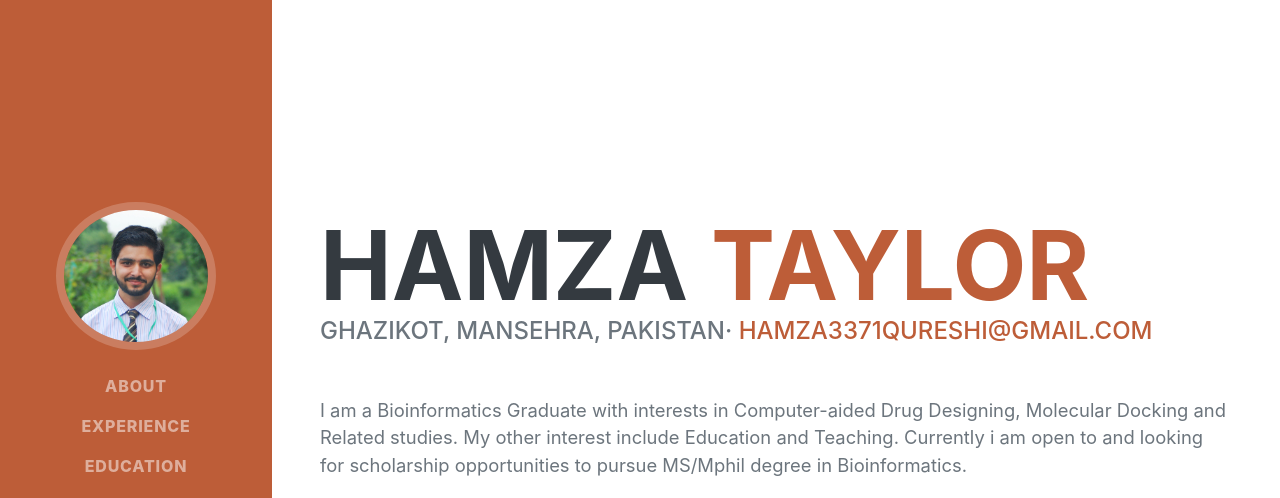
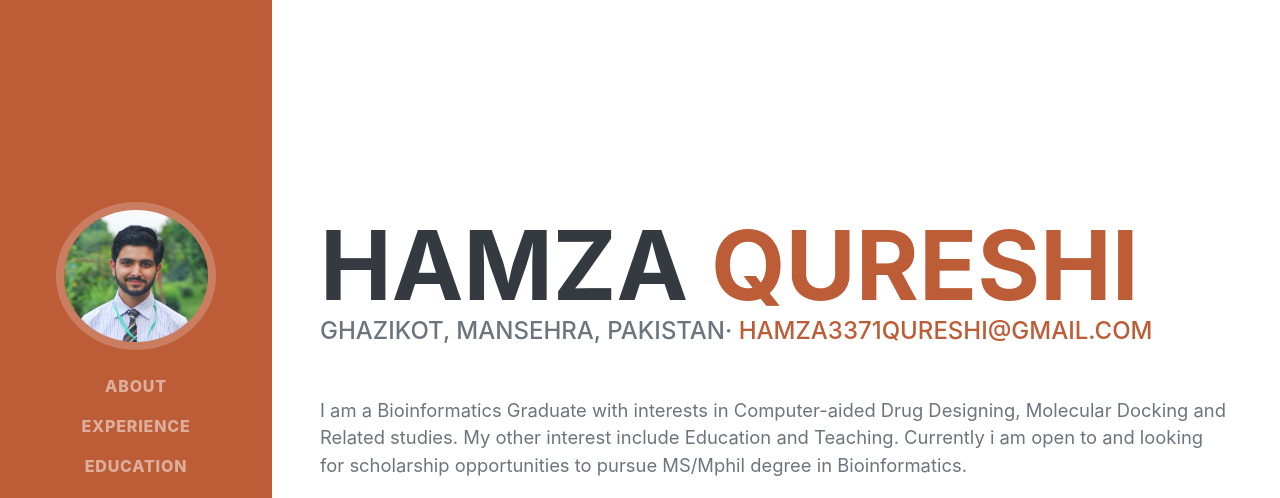
Before and after one commit to Hamza-Qureshi-pk/Hamza-Qureshi-pk.github.io, a plain HTML site: page index.html in a window 1280 px wide. Shown: the top 498 px of the page. Drawn offline with nearby package versions, Linux system fonts and the light colour scheme; a web font is replaced by a local one.

Commit message:
Update index.html

```diff
--- a/index.html
+++ b/index.html
@@ -41,7 +41,7 @@
                 <div class="resume-section-content">
                     <h1 class="mb-0">
                         Hamza
-                        <span class="text-primary">Taylor</span>
+                        <span class="text-primary">Qureshi</span>
                     </h1>
                     <div class="subheading mb-5">
                         Ghazikot, Mansehra, Pakistan·
```
